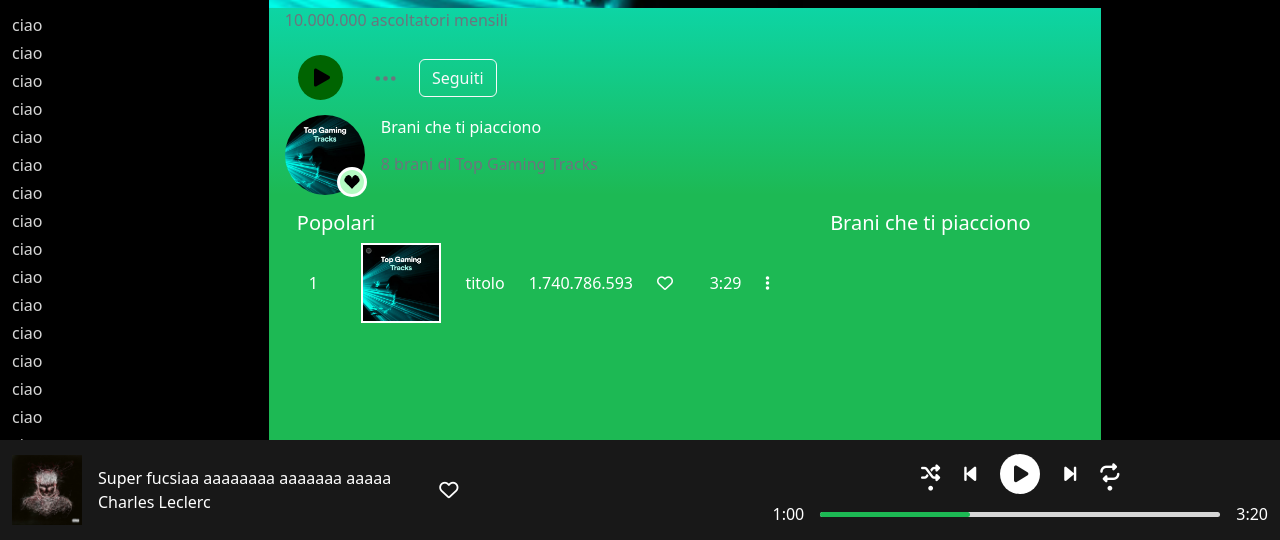
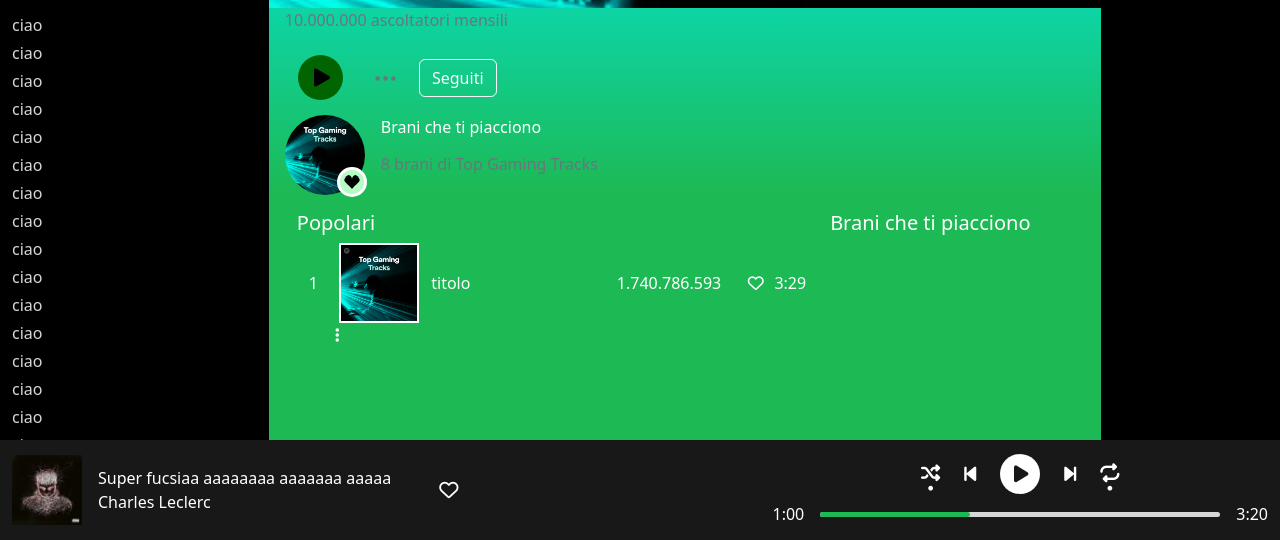
Before and after one commit to gabrieleiannuzzo/build-week-2, a website: page artists.html in a window 1280 px wide. Shown: the part 260-800 px from the top of the page. Drawn offline with nearby package versions, Linux system fonts and the light colour scheme.

Commit message:
fix grafici row

```diff
--- a/artists.html
+++ b/artists.html
@@ -236,13 +236,15 @@
                         <h5>Popolari</h5>
                         <div id="tracksWrapper" class="container-fluid">
                             <div id="trackRow" class="row align-items-center mb-3">
-                              <div id="trackId" class="col">1</div>
-                              <div id="trackImg" class="col"><img src="assets/imgs/search/image-52.jpg" id="img-popolar-art"></div>
-                              <div id="trackTitle" class="col">titolo</div>
-                              <div id="trackRatings" class="col">1.740.786.593</div>
-                              <div id="trakLike" class="col"><i class="fa-regular fa-heart"></i></div>
-                              <div id="trackDuration" class="col">3:29</div>
-                              <div id="trackOptions" class="col"><i class="fa-solid fa-ellipsis-vertical"></i></div>
+                              <div id="trackId" class="col-1 pe-0">1</div>
+                              <div id="trackImg" class="col px-0"><img src="assets/imgs/search/image-52.jpg" id="img-popolar-art"></div>
+                              <div id="trackTitle" class="col me-5">titolo
+                                <p class="d-block d-md-none px-0 ms-0">1.740.786.593</p>
+                              </div>
+                              <div id="trackRatings" class="col text-end px-0 ms-lg-5 d-none d-md-block">1.740.786.593</div>
+                              <div id="trakLike" class="col-1 text-end px-0 d-none d-md-block"><i class="fa-regular fa-heart"></i></div>
+                              <div id="trackDuration" class="col-1 text-end px-0 d-none d-md-block">3:29</div>
+                              <div id="trackOptions" class="col-1 text-end px-0"><i class="fa-solid fa-ellipsis-vertical"></i></div>
                             </div>
                         </div>
                       </div>
```
